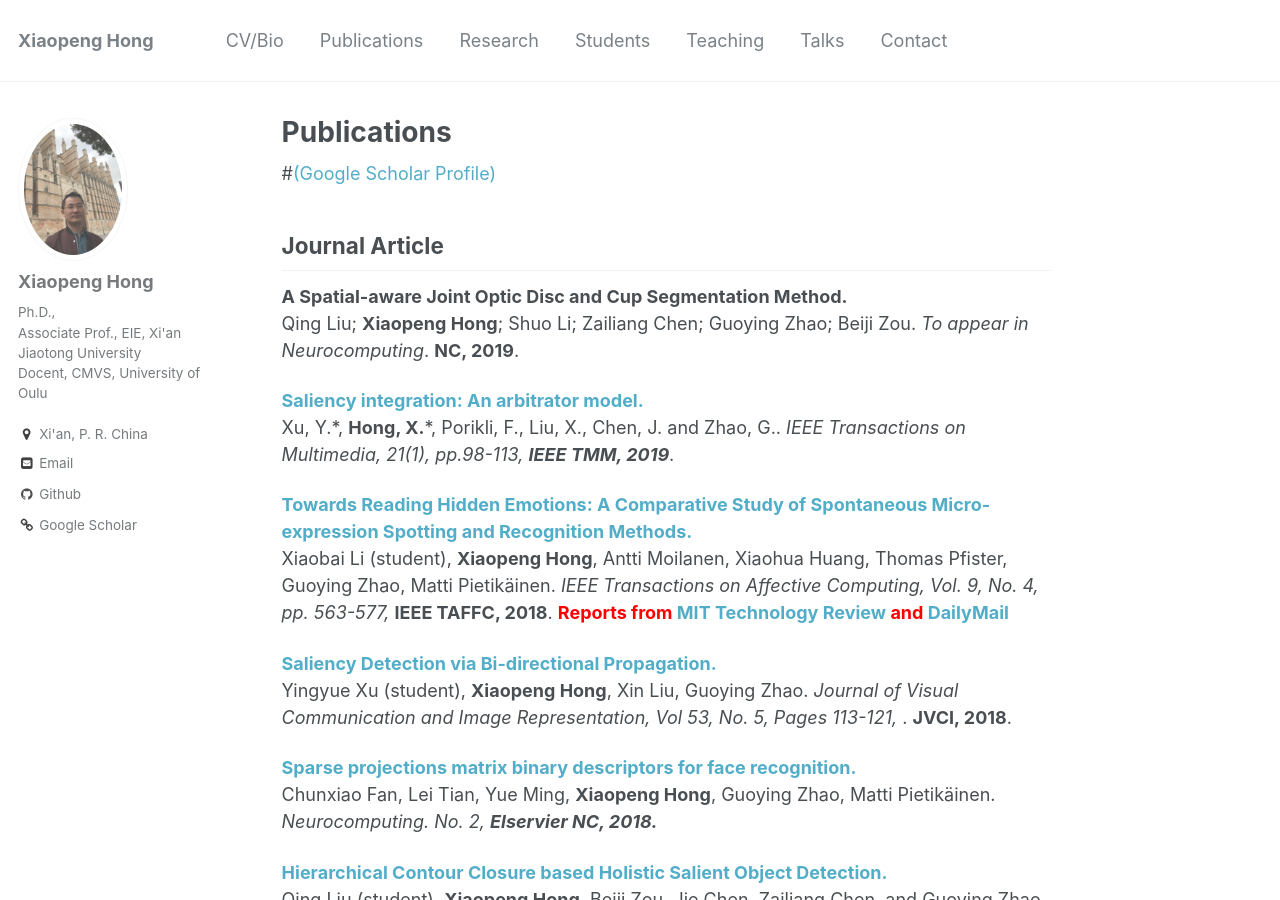
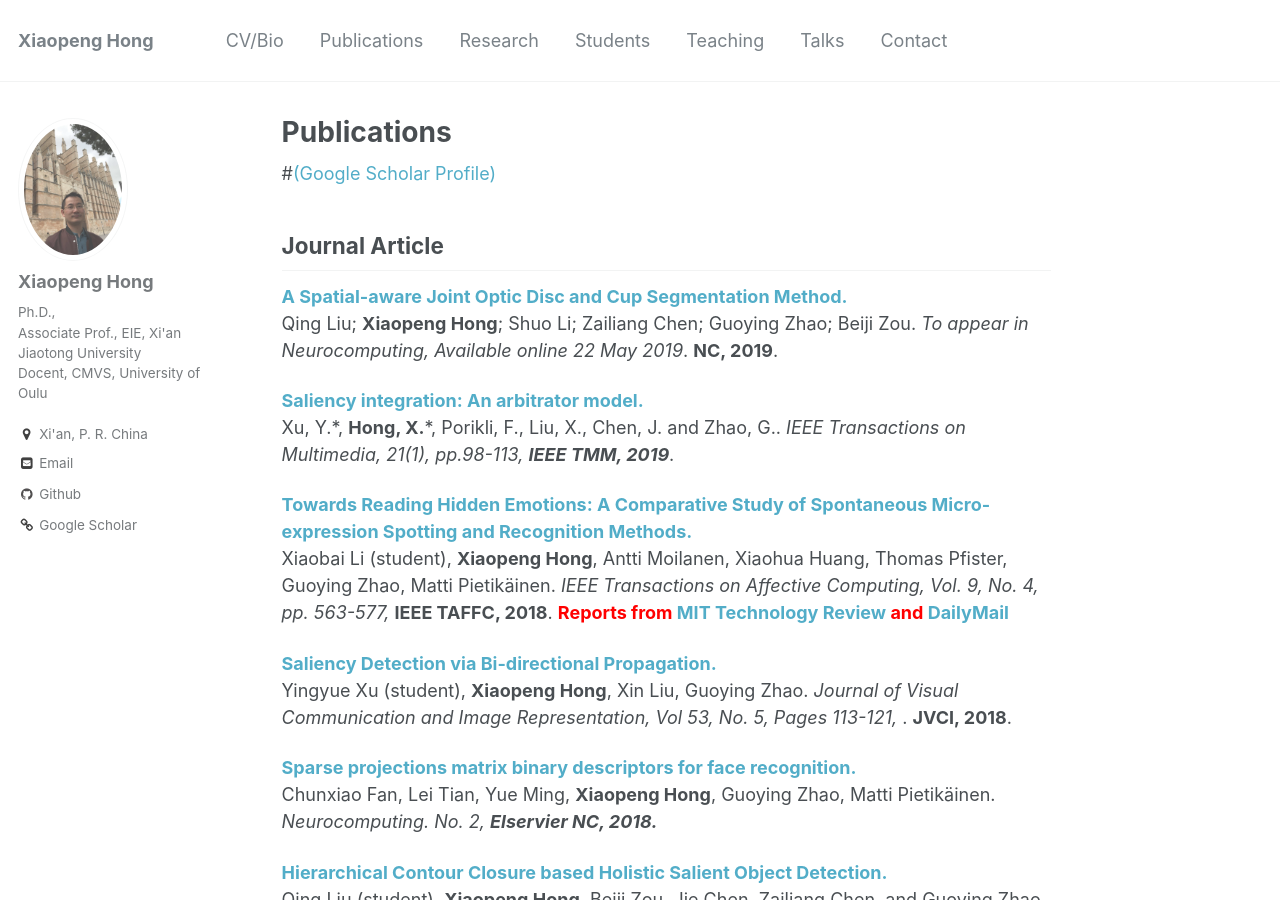
Before and after one commit to xiaopenghong/xiaopenghong.github.io, a Jekyll site: the page built from _pages/publications.md, in a window 1280 px wide and 900 px high. Built offline with Jekyll 4.4.1, drawn with Linux system fonts in a browser that asks for light colours.

Commit message:
Update publications.md

```diff
--- a/_pages/publications.md
+++ b/_pages/publications.md
@@ -8,9 +8,9 @@ author_profile: true
 
 ## Journal Article
 
-<b> A Spatial-aware Joint Optic Disc and Cup Segmentation Method. </b> <br>
+<b> [A Spatial-aware Joint Optic Disc and Cup Segmentation Method.](https://www.sciencedirect.com/science/article/pii/S0925231219307222) </b> <br>
 Qing Liu; <b>Xiaopeng Hong</b>; Shuo Li; Zailiang Chen; Guoying Zhao; Beiji Zou.
-<i>To appear in Neurocomputing</i>. <b>NC, 2019</b>.
+<i>To appear in Neurocomputing, Available online 22 May 2019</i>. <b>NC, 2019</b>.
 
 <b>[Saliency integration: An arbitrator model.](https://ieeexplore.ieee.org/abstract/document/8411135/)</b> <br>
 Xu, Y.\*, <b>Hong, X.</b>\*, Porikli, F., Liu, X., Chen, J. and Zhao, G..
```
